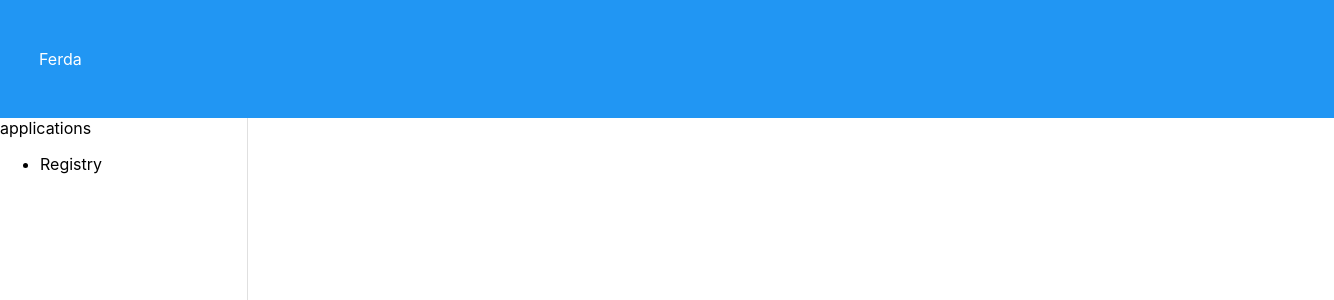
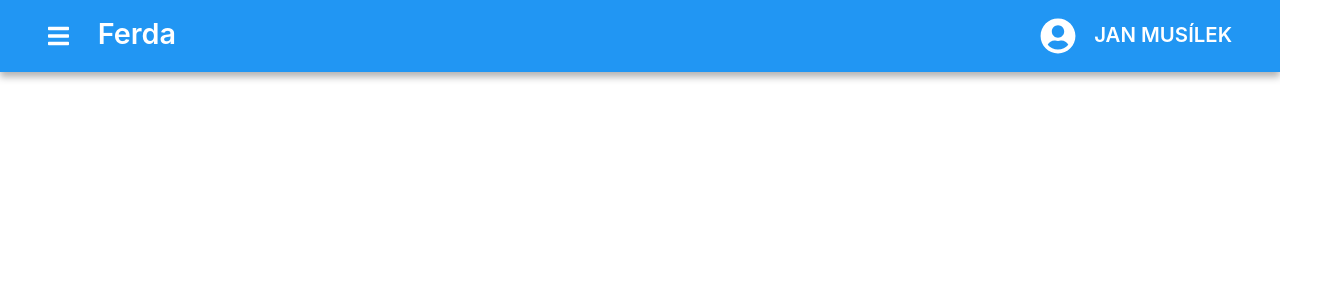
Before and after one commit to VitHridel/neviditelna-univerzita, a React (Create React App) app: page / in a window 1280 px wide. Shown: the top 300 px of the page, 1334 px wide, since content can reach past the window. Built offline with nearby package versions, Linux system fonts and the light colour scheme.

Commit message:
add Account info and show it after onCLick Account

```diff
--- a/domain-detail.json
+++ b/domain-detail.json
@@ -1,6 +1,6 @@
 {
     "basicInf": {
-        "name": "neviditelna-univerzita.cz",
+        "domain": "neviditelna-univerzita.cz",
         "sponsoring_registrar": "REG-GENREG",
         "expires_at": "2021-01-15T00:00:00Z"
     },
--- a/package.json
+++ b/package.json
@@ -3,6 +3,9 @@
   "version": "0.1.0",
   "private": true,
   "dependencies": {
+    "@fortawesome/fontawesome-svg-core": "^1.2.36",
+    "@fortawesome/free-solid-svg-icons": "^5.15.4",
+    "@fortawesome/react-fontawesome": "^0.1.15",
     "@testing-library/jest-dom": "^5.14.1",
     "@testing-library/react": "^11.2.7",
     "@testing-library/user-event": "^12.8.3",
--- a/src/App.js
+++ b/src/App.js
@@ -1,5 +1,6 @@
 import Head from "./containers/Head";
 import Sidebar from "./containers/Sidebar";
+import AccountInfo from "./components/AccountInfo";
 
 export default function App() {
 
@@ -7,6 +8,9 @@ export default function App() {
     <div className="App">
       <Head />
       <Sidebar />
+      <main>
+
+      </main>
     </div>
   );
 }
--- a/src/components/Account.js
+++ b/src/components/Account.js
@@ -1,7 +1,19 @@
+import { FontAwesomeIcon } from "@fortawesome/react-fontawesome";
+import { faUserCircle } from "@fortawesome/free-solid-svg-icons";
+
 export default function Account() {
+    const showAccountInfo = () => {
+        if (document.getElementById('account-info').style.display === 'flex') {
+            document.getElementById('account-info').style.display = 'none'
+        } else {
+            document.getElementById('account-info').style.display = 'flex'
+        }
+    }
+
     return(
-        <div id="account">
-
+        <div id="account" onClick={showAccountInfo}>
+            <FontAwesomeIcon icon={faUserCircle} className="icon" />
+            <h2 id="user">Jan Musílek</h2>
         </div>
     )
 }
--- /dev/null
+++ b/src/components/AccountInfo.js
@@ -0,0 +1,15 @@
+import { FontAwesomeIcon } from "@fortawesome/react-fontawesome";
+import { faUserCircle } from "@fortawesome/free-solid-svg-icons";
+import { faSignOutAlt } from "@fortawesome/free-solid-svg-icons";
+
+export default function AccountInfo() {
+    return(
+        <div id="account-info">
+            <section>
+                <FontAwesomeIcon icon={faUserCircle} className="user-circle icon" />
+                <p>Jan Musílek<br/><span id="admin">admin</span></p>
+            </section>
+            <section id="logout"><FontAwesomeIcon icon={faSignOutAlt} className="icon" /><span>Logout</span></section>
+        </div>
+    )
+}
--- a/src/containers/Head.js
+++ b/src/containers/Head.js
@@ -1,20 +1,29 @@
 import Account from "../components/Account"
+import { FontAwesomeIcon } from "@fortawesome/react-fontawesome";
+import { faBars } from "@fortawesome/free-solid-svg-icons";
+import AccountInfo from './../components/AccountInfo';
 
 
 export default function Head() {
     const showSidebar = () => {
-        if (document.getElementById('sidebar').style.display === 'none') {
+        if (document.getElementById('sidebar').style.display === 'block') {
+            document.getElementById('sidebar').style.display = 'none'
+        } else {
             document.getElementById('sidebar').style.display = 'block'
-        } else {
-            document.getElementById('sidebar').style.display = 'none'
         }
     }
 
     return(
-        <header id="head">
-            <button id='sidebar-button' onClick={showSidebar}></button>
-            <span>Ferda</span>
-            <Account />
+        <header className="head">
+            <div>
+                <FontAwesomeIcon icon={faBars} id='sidebar-button' onClick={showSidebar} />
+                <h2 id="ferda">Ferda</h2>
+            </div>
+            <div>
+                <Account />
+                <AccountInfo />
+            </div>
+
         </header>
     )
 }
--- a/src/index.css
+++ b/src/index.css
@@ -1,5 +1,14 @@
+html {
+  box-sizing: border-box;
+}
+
+*, *:after, *:before {
+  box-sizing: inherit;
+}
+
 body {
   margin: 0;
+  max-width: 100%;
   font-family: -apple-system, BlinkMacSystemFont, 'Segoe UI', 'Roboto', 'Oxygen',
     'Ubuntu', 'Cantarell', 'Fira Sans', 'Droid Sans', 'Helvetica Neue',
     sans-serif;
@@ -7,28 +16,95 @@ body {
   -moz-osx-font-smoothing: grayscale;
 }
 
-#head {
+.head {
   display: flex;
-  width: 100%;
-  height: 64px;
+  color: #fff;
+  font-size: 1.5em;
+  background: #2196f3;
+  height: 3em;
+  justify-content: space-between;
+  padding: 0 2em;
+  box-shadow: 0 .2em .3em rgba(0, 0, 0, .3);
+}
+
+.head div {
+  display: flex;
   align-items: center;
-  color: #fff;
-  background: #2196f3;
-  padding: 27px;
 }
 
 #sidebar-button {
   color: inherit;
   background: inherit;
-  border: none;
 }
 
 #sidebar-button:hover {
   cursor: pointer;
 }
 
+#ferda,
+#user {
+  position: relative;
+  font-size: 1.2em;
+  font-weight: 600;
+  bottom: 0.07em;
+  margin-left: 1em;
+}
+
+#account,
+#logout {
+  cursor: pointer;
+}
+
+#user {
+  font-size: .85em;
+  text-transform: uppercase;
+  margin-left: 0;
+}
+
+.icon {
+  font-size: 1.5em;
+  margin: 0 .5em;
+}
+
+#account-info {
+  display: none;
+  position: fixed;
+  color: #000;
+  flex-direction: column;
+  top: 2.5em;
+  right: 2em;
+  width: 17em;
+  background: #fff;
+}
+
+#account-info section {
+  display: flex;
+  align-items: center;
+  height: 3.5em;
+  width: 100%;
+}
+
+#account-info section:first-child {
+  border-bottom: 1px solid #e0e0e0;;
+}
+
+#account-info .icon,
+#admin {
+  color: grey;
+}
+
+#account-info section p {
+  margin: 0;
+}
+
+#account-info section:nth-child(2) {
+  padding: 5px;
+}
+
 #sidebar {
-  width: 247px;
+  display: none;
+  position: fixed;
+  width: 15em;
   height: 100vh;
   border-right: 1px solid #e0e0e0;
 }
```
Also changed, not shown: 1 other file (tests, documents, lock files or other folders).
